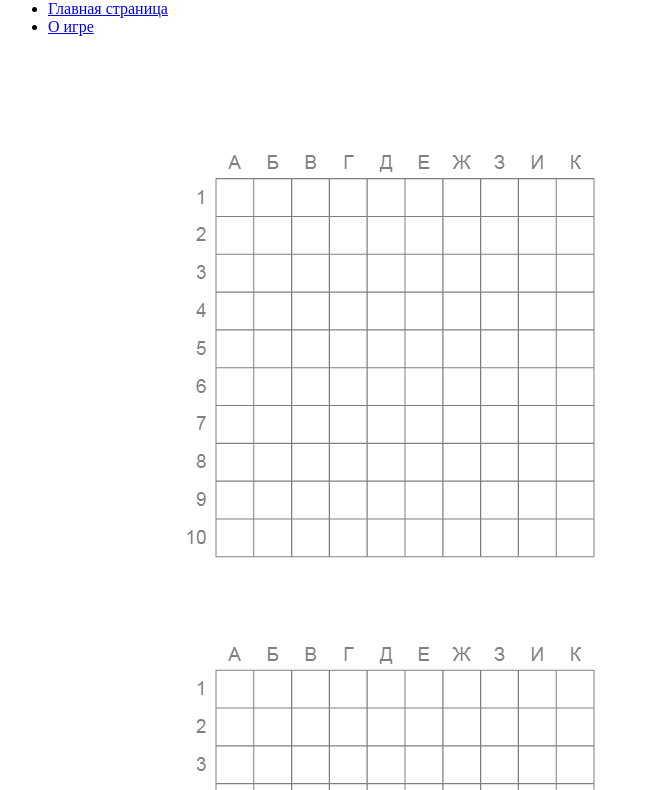
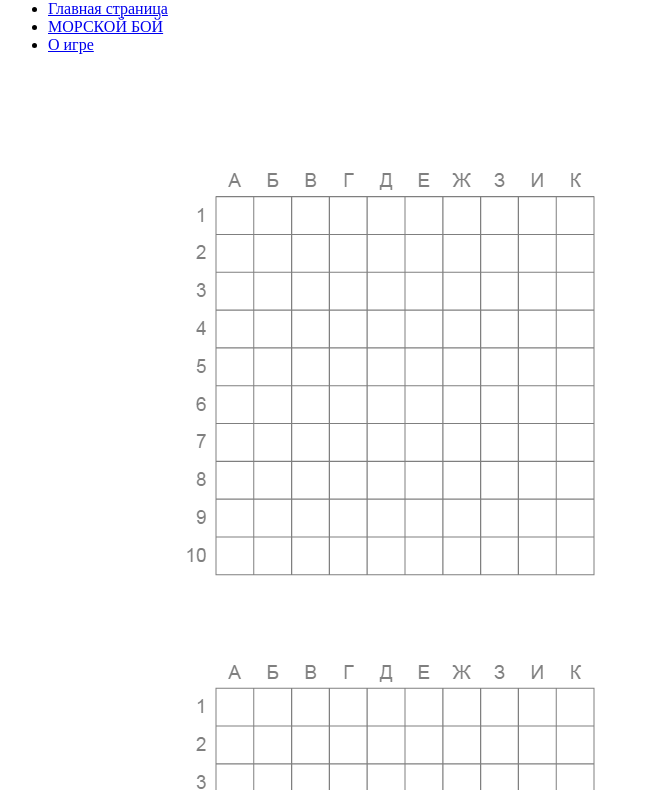
Before and after one commit to paulxxxl/seawar, a plain HTML site: page index.html in a window 1280 px wide. Shown: the part 42-832 px from the top of the page, without its empty margins (0-650 px from the left). Drawn offline with Linux system fonts and the light colour scheme.

Commit message:
'newdev2'

```diff
--- a/index.html
+++ b/index.html
@@ -14,6 +14,7 @@
             <nav class="menu">
                 <ul>
                     <li><a href="/">Главная страница</a></li>
+                    <li><a href="/">МОРСКОЙ БОЙ</a></li>
                     <li><a href="/contacts/">О игре</a></li>
                 </ul>
             </nav>
```
